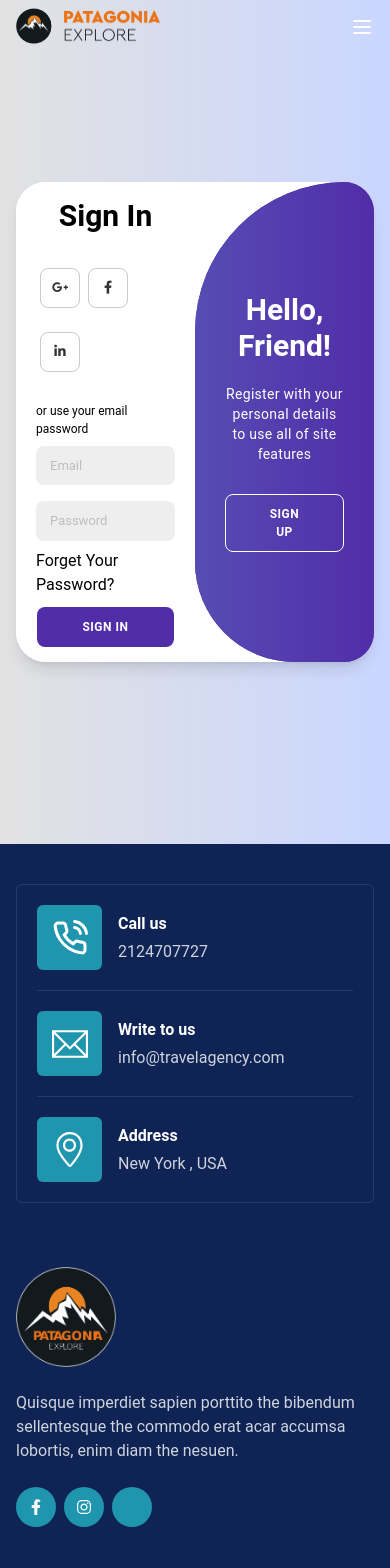
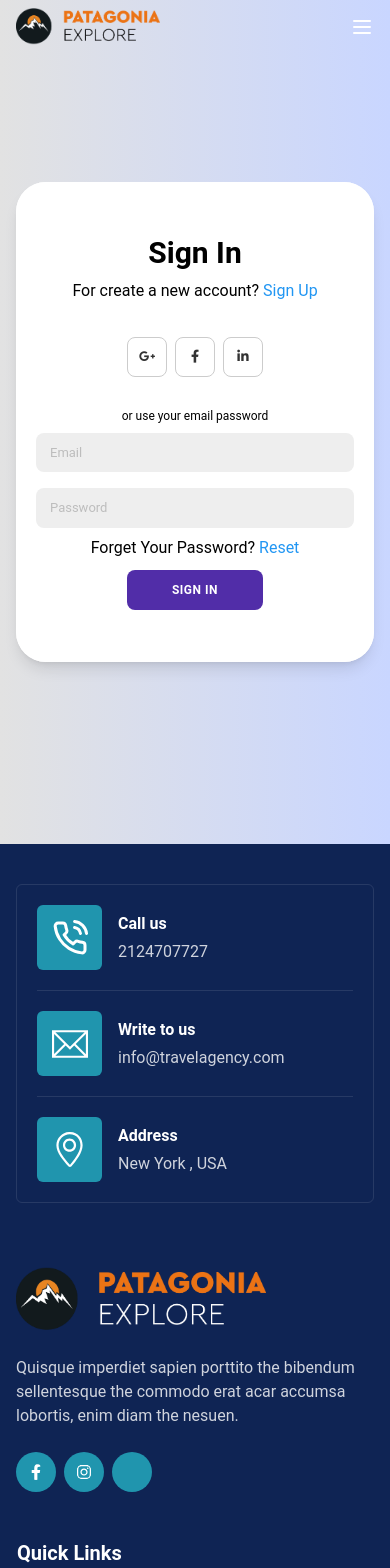
Before and after one commit to Md-TarikulIslam/travel, a React (Vite) app: page /login in a window 390 px wide. Shown: the top 1568 px of the page. Built offline with nearby package versions, Linux system fonts and the light colour scheme; some icons are missing.

Commit message:
commited

```diff
--- a/src/components/shared/Footer.jsx
+++ b/src/components/shared/Footer.jsx
@@ -11,7 +11,7 @@ import img3 from "../../assets/images/footer/3.jpg";
 import img4 from "../../assets/images/footer/4.jpg";
 import img5 from "../../assets/images/footer/5.jpg";
 import img6 from "../../assets/images/footer/6.jpg";
-import logo from "../../assets/images/logo/logo.png";
+import logo from "../../assets/images/logo/logo3.png";
 
 const Footer = () => {
   return (
@@ -61,7 +61,7 @@ const Footer = () => {
         </div>
         <div className="mt-16 grid md:grid-cols-3 grid-cols-1 border-b border-b-[#ffffff1a] pb-16 md:w-full sm:w-[80%] mx-auto ">
           <div>
-            <img src={logo} alt="logo" width={100} />
+            <img src={logo} alt="logo" width={250} />
             <p className="mt-6 text-[#ffffffcc] ">
               Quisque imperdiet sapien porttito the bibendum sellentesque the
               commodo erat acar accumsa lobortis, enim diam the nesuen.
--- a/src/components/shared/Header.jsx
+++ b/src/components/shared/Header.jsx
@@ -1,14 +1,12 @@
-import React, { useEffect } from "react";
 import {
-    Navbar,
+  Button,
+  IconButton,
   MobileNav,
   Typography,
-    Button,
-    IconButton,
-
 } from "@material-tailwind/react";
-import logo from '../../assets/images/logo/logo2.png'
+import React, { useEffect } from "react";
 import { Link } from "react-router-dom";
+import logo from "../../assets/images/logo/logo2.png";
 
 export default function Header() {
   const [openNav, setOpenNav] = React.useState(false);
@@ -18,10 +16,9 @@ export default function Header() {
   React.useEffect(() => {
     window.addEventListener(
       "resize",
-            () => window.innerWidth >= 960 && setOpenNav(false),
+      () => window.innerWidth >= 960 && setOpenNav(false)
     );
   }, []);
-
 
   useEffect(() => {
     const handleScroll = () => {
@@ -98,8 +95,9 @@ export default function Header() {
   );
 
   return (
-
-        <div className={`fixed top-0 z-50 shadow-none max-w-screen-3xl  mx-auto w-full rounded-none border-none px-4 py-2 lg:px-0 lg:py-2 transition-all duration-300 bg-${navbarColor}`}>
+    <div
+      className={`fixed top-0 z-50 shadow-none max-w-screen-3xl  mx-auto w-full rounded-none border-none px-4 py-2 lg:px-0 lg:py-2 transition-all duration-300 bg-${navbarColor}`}
+    >
       <div className="bg-transparent container max-width flex items-center justify-between text-white-900 w-full">
         <img className="lg:w-48 w-36" src={logo} alt="logo" />
         <div className="mr-4 hidden lg:block">{navList}</div>
@@ -108,7 +106,7 @@ export default function Header() {
           size="md"
           className="hidden lg:inline-block bg-[#1d355e] tracking-widest"
         >
-                        <Link to='/login'>Book now</Link>
+          <Link to="/login">Book now</Link>
         </Button>
         <IconButton
           variant="text"
@@ -153,9 +151,11 @@ export default function Header() {
       <MobileNav open={openNav}>
         {navList}
 
+        <Link to="/login">
           <Button fullWidth color="blue" size="md" className="bg-[#1d355e]">
-                <Link to='/login'>Book now</Link>
+            <span>Book now</span>
           </Button>
+        </Link>
       </MobileNav>
     </div>
   );
--- a/src/pages/LoginPage.jsx
+++ b/src/pages/LoginPage.jsx
@@ -11,9 +11,10 @@ const LoginPage = () => {
   return (
     <section className="flex justify-center items-center h-[100vh] bg-gradient-to-r from-[#e2e2e2] to-[#c9d6ff]">
       <div className={`container bg-white rounded-[30px] shadow-lg relative overflow-hidden w-[768px] max-w-full min-h-[480px] mx-4 ${isContainerActive ? 'active' : ''} `}>
-        <div className="absolute top-0 h-full transition-all duration-500 left-0 w-[50%] opacity-0 z-[1] form-container  sign-up">
+        <div className="absolute top-0 h-full transition-all duration-500 right-[100%] sm-right-0 sm:left-0 sm:w-[50%] w-[100%] opacity-0 z-[1] form-container  sign-up">
           <form className="bg-white flex items-center justify-center flex-col sm:px-10 px-5 h-full">
             <h1 className="text-3xl font-semibold">Create Account</h1>
+            <p className="mt-2 sm:hidden block">Already have an account? <span onClick={signInButton} className="text-blue-500 cursor-pointer">Sign In</span></p>
             <div className="social-icons my-5">
               <a href="#" className="text-[#333] text-[13px] mt-3.5 mb-2.5 border border-[#ccc] rounded-[20%] inline-flex justify-center items-center mx-1 w-10 h-10">
                 <i className="fa-brands fa-google-plus-g"></i>
@@ -33,9 +34,10 @@ const LoginPage = () => {
             <button className=' bg-[#512da8] text-white text-[12px] py-2.5 px-11 border border-transparent rounded-lg font-semibold tracking-[0.5px] uppercase mt-2.5 cursor-pointer'>Sign Up</button>
           </form>
         </div>
-        <div className="absolute top-0 h-full transition-all duration-500 left-0 w-[50%] z-[2] sign-in form-container">
+        <div className="absolute top-0 h-full transition-all duration-500 left-0 sm:w-[50%] w-full z-[2] sign-in form-container">
           <form className="bg-white flex items-center justify-center flex-col sm:px-10 px-5 h-full">
             <h1 className="text-3xl font-semibold">Sign In</h1>
+            <p className="mt-2 sm:hidden block">For create a new account? <span onClick={signUpButton} className="text-blue-500 cursor-pointer">Sign Up</span></p>
             <div className="social-icons my-5">
               <a href="#" className="text-[#333] text-[13px] mt-3.5 mb-2.5 border border-[#ccc] rounded-[20%] inline-flex justify-center items-center mx-1 w-10 h-10">
                 <i className="fa-brands fa-google-plus-g"></i>
@@ -51,11 +53,12 @@ const LoginPage = () => {
             <span className="text-[12px]">or use your email password</span>
             <input className='bg-[#eee] border-none my-2 py-2.5 px-3.5 text-[13px] rounded-lg w-full outline-none' type="email" placeholder="Email" />
             <input className='bg-[#eee] border-none my-2 py-2.5 px-3.5 text-[13px] rounded-lg w-full outline-none' type="password" placeholder="Password" />
-            <a href="#">Forget Your Password?</a>
+            <p>Forget Your Password? <a href="#" className="text-blue-500">Reset</a></p>
             <button className=' bg-[#512da8] text-white text-[12px] py-2.5 px-11 border border-transparent rounded-lg font-semibold tracking-[0.5px] uppercase mt-2.5 cursor-pointer'>Sign In</button>
+
           </form>
         </div>
-        <div className="toggle-container">
+        <div className="toggle-container sm:block hidden">
             <div className="toggle bg-[#512da8] h-full bg-gradient-to-r from-[#5c6bc0] to-[#512da8] text-white relative -left-[100%] w-[200%] translate-x-0 transition-all ">
             <div className="toggle-panel toggle-left">
               <h1 className="text-3xl font-semibold">Welcome Back!</h1>
```
Also changed, not shown: src/assets/images/logo/logo2.png, src/assets/images/logo/logo3.png (added). Lines whose indentation alone changed are shown as unchanged.
